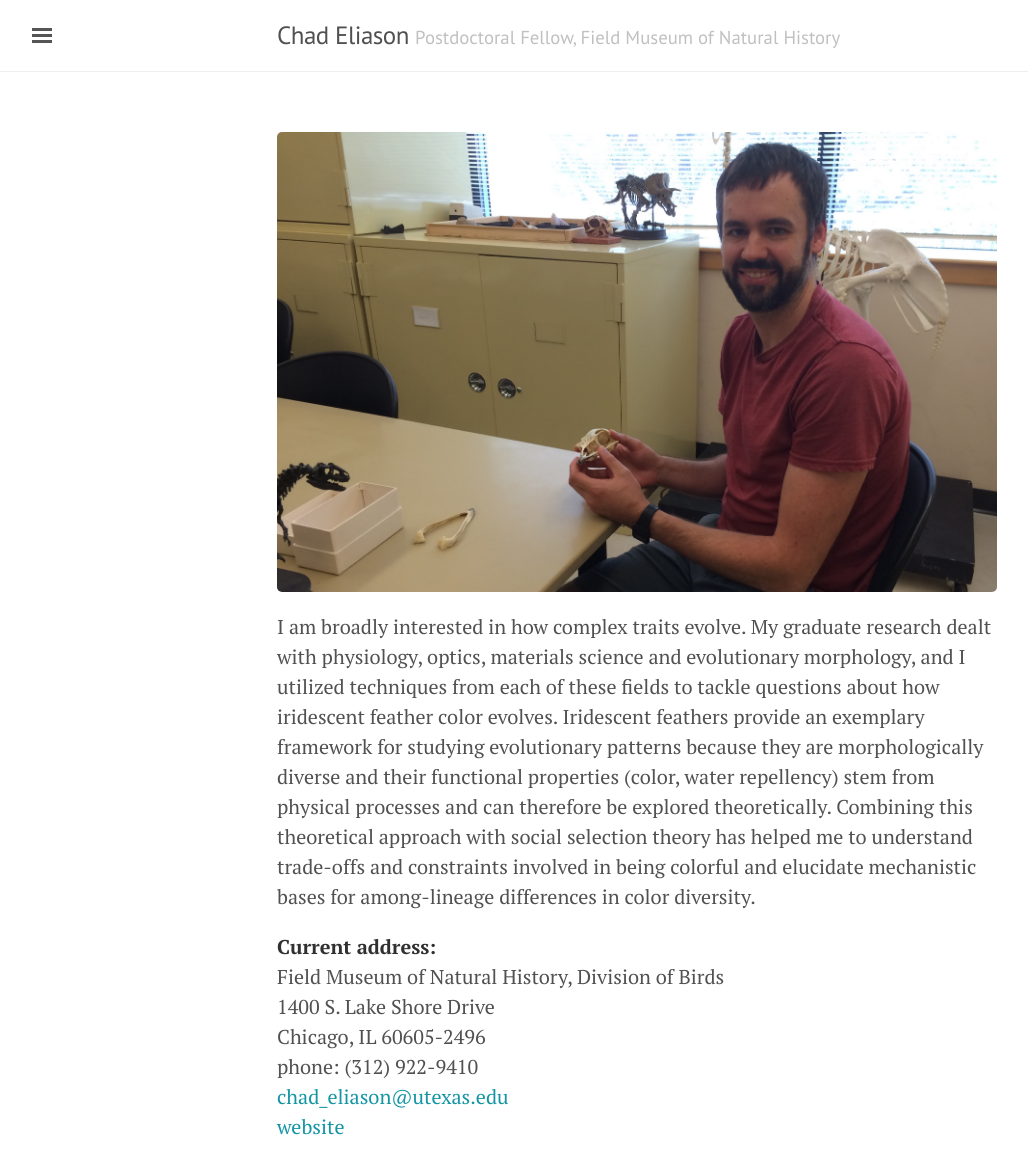
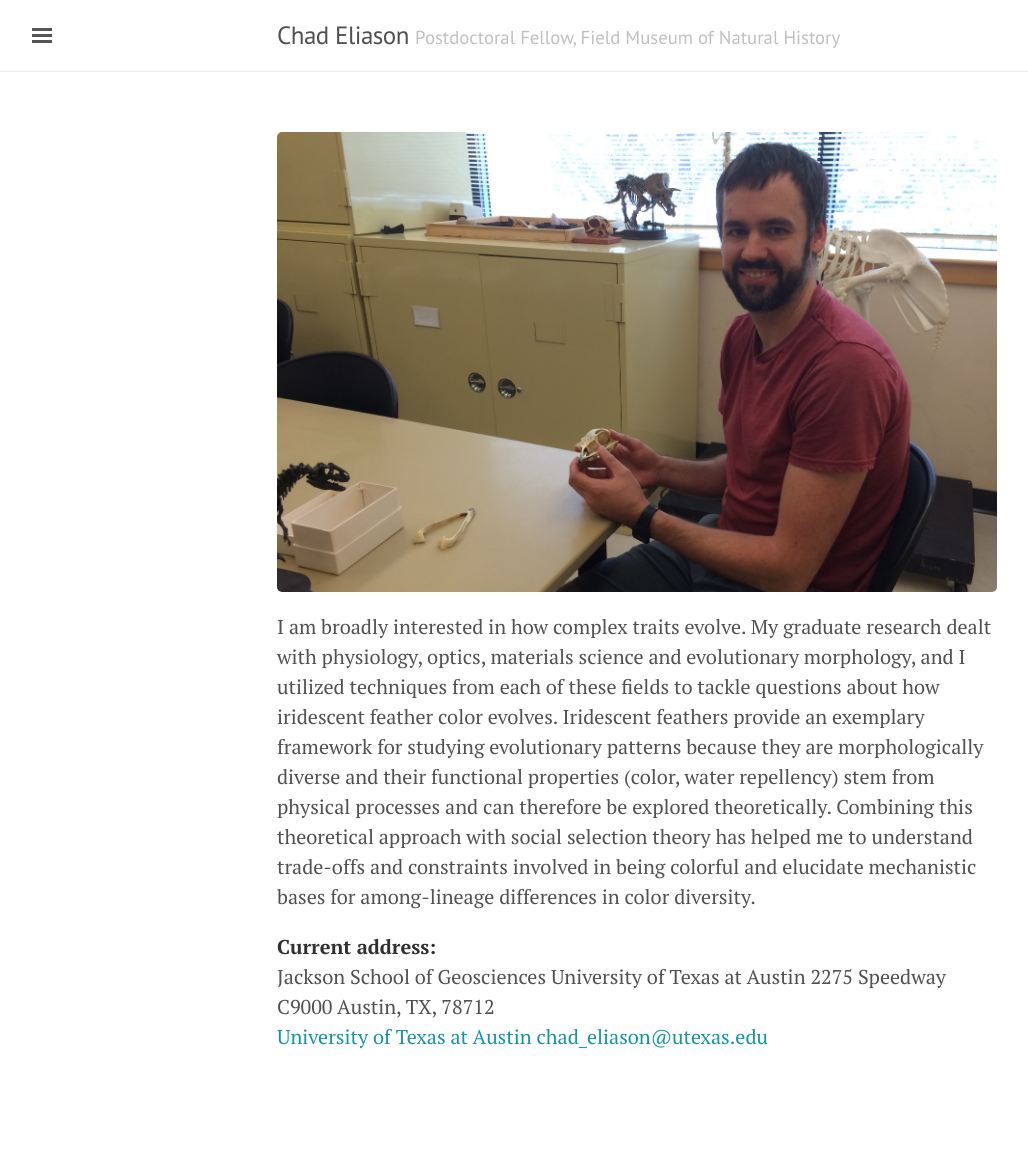
Before and after one commit to celiason/celiason.github.io, a Jekyll site: the page built from index.md, in a window 1280 px wide. Shown: the whole page, without its empty margins (3-1031 px from the left). Built offline with Jekyll 4.4.1, drawn with Linux system fonts in a browser that asks for light colours; after the commit the page ends 1072 px from its top, so only the background shows below that.

Commit message:
change home

```diff
--- a/index.md
+++ b/index.md
@@ -11,16 +11,19 @@ I am broadly interested in how complex traits evolve. My graduate research deal
 <!-- Although I have primarily focused on birds, I have also worked with non-avian taxa (butterfly fish, tarantulas, and orb-weaving spiders–see my publication in Biol. Letters). In addition, I have experience with diverse microscopy techniques (TEM, SEM, AFM), phylogenetic/comparative methods (BEAST, MrBayes, diversitree, OUwie), and coding languages (Scheme, R–see my recent publication in Methods Ecol. Evol.), and I have spent considerable time sampling from museum collections. -->
 
 __Current address:__
-Field Museum of Natural History, Division of Birds
+Jackson School of Geosciences
+University of Texas at Austin
+<!-- Field Museum of Natural History, Division of Birds
 1400 S. Lake Shore Drive
 Chicago, IL 60605-2496
 phone: (312) 922-9410
+ -->
 <!-- web: [https://www.fieldmuseum.org/science/research/area/birds](https://www.fieldmuseum.org/science/research/area/birds) -->
-<!-- <a href="http://www.utexas.edu/">University of Texas at Austin</a>
 2275 Speedway C9000
-Austin, TX, 78712  -->
+Austin, TX, 78712
+<a href="http://www.utexas.edu/">University of Texas at Austin</a>
 [chad_eliason@utexas.edu](mailto:chad_eliason@utexas.edu)
-[website](https://celiason.github.io)
+<!-- [website](https://celiason.github.io)   -->
 
 
 <!-- <div class="posts">
```
